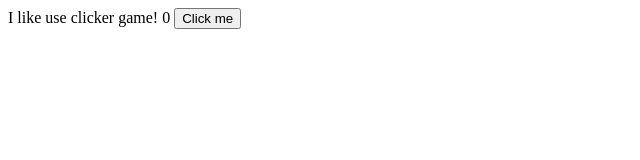
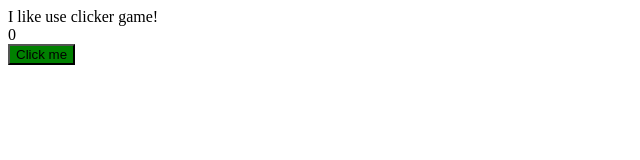
Before and after one commit to denju629/clicker, a plain HTML site: page index.html in a window 1280 px wide. Shown: the whole page, without its empty margins (0-640 px from the left). Drawn offline with Linux system fonts and the light colour scheme.

Commit message:
Update index.html

```diff
--- a/index.html
+++ b/index.html
@@ -1,5 +1,7 @@
 I like use clicker game!
+<div></div>
 <span class="click">0</span>
-<button onclick="click += 1">Click me</button>
+<div></div>
+<button class="button" onclick="click += 1">Click me</button>
 <link rel="stylesheet" href="style.css">
 <script type="text/javascript" src="script.js">
```
